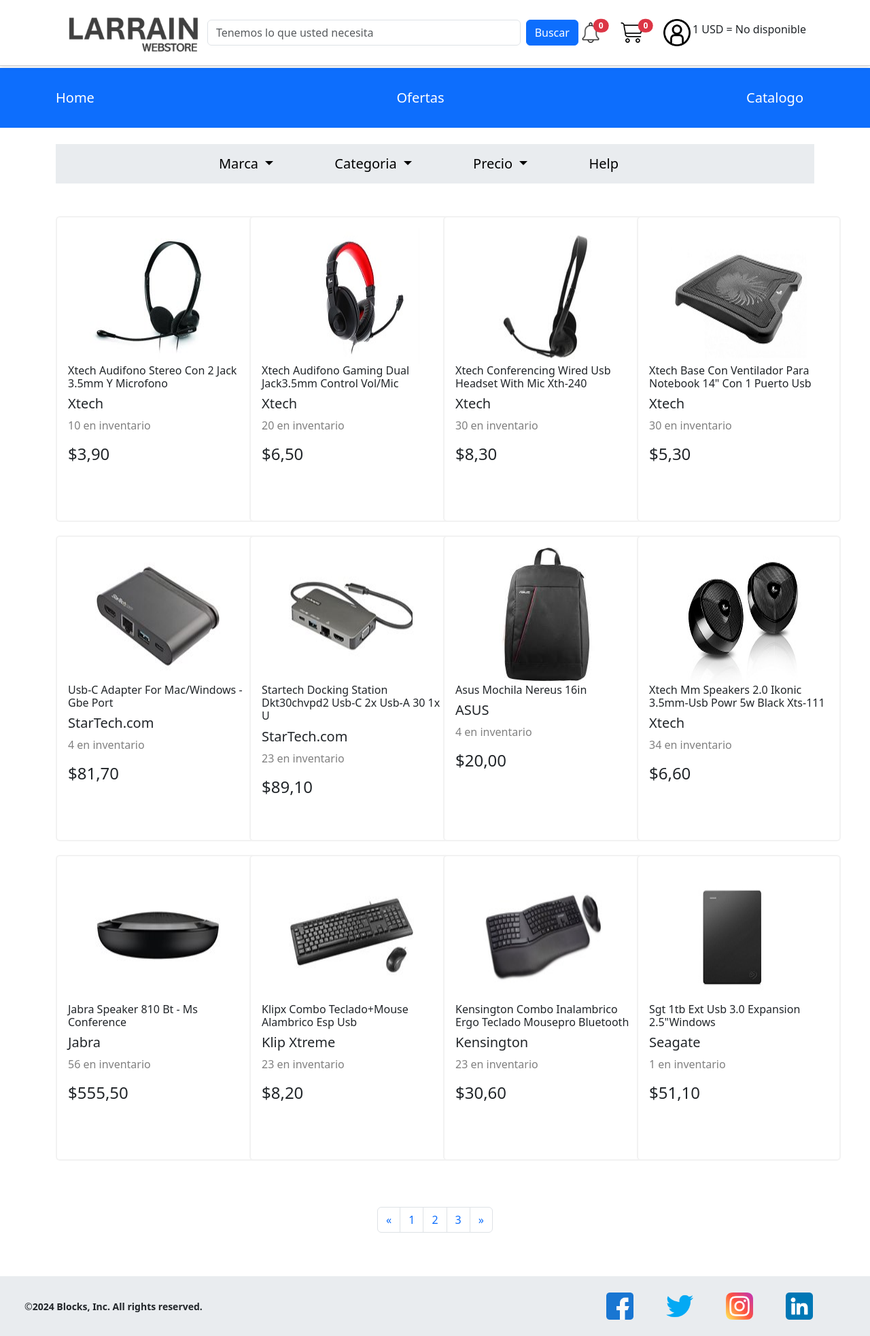
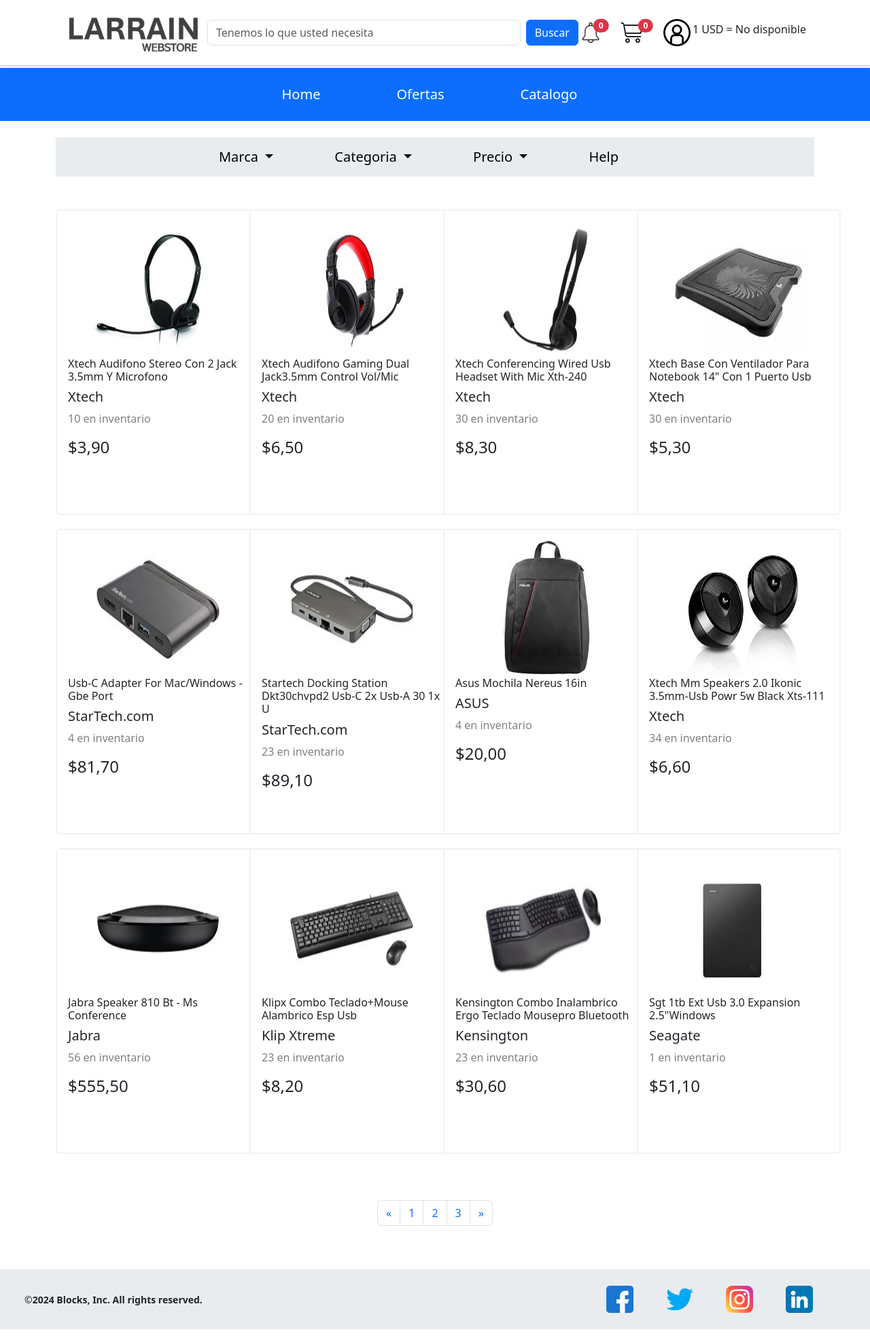
Before and after one commit to CrisGonzaVal/Webstore-Django, a Django app: page /catalogo/ in a window 1280 px wide. Shown: the whole page at 68% size. Run offline with Django 5.2, Linux system fonts and the light colour scheme; data comes from the database, SQL or seed files in the repository.

Commit message:
modificacion

```diff
--- a/app/static/app/CSS/base.css
+++ b/app/static/app/CSS/base.css
@@ -76,3 +76,7 @@
             max-height: 300px; /* Ajusta según el contenido */
             opacity: 1;
         }
+
+.navbar-item{
+   margin-right:10px;
+}
--- a/app/templates/app/base.html
+++ b/app/templates/app/base.html
@@ -47,11 +47,12 @@
         <!-- menu de navegacion -->
         <div class="menuNav">
             <nav class="navbar navbar-expand-lg navbar-dark bg-primary p-4">
-                <div class="container ">
-                    <a class="navbar-brand" href="{% url 'home' %}">Home</a>
-                    <a class="navbar-brand" href="{% url 'ofertas' %}">Ofertas</a>
-                    <a class="navbar-brand" href="{% url 'catalogo' %}">Catalogo</a>
-
+                <div class="container justify-content-center">
+                    <ul class="navbar-nav">
+                       <li class="nav-item mx-5"><a class="navbar-brand" href="{% url 'home' %}">Home</a></li>
+                       <li class="nav-item mx-5"><a class="navbar-brand" href="{% url 'ofertas' %}">Ofertas</a></li>
+                       <li class="nav-item mx-5"><a class="navbar-brand" href="{% url 'catalogo' %}">Catalogo</a></li>
+                </ul>
 
                 </div>
               </nav>
```
